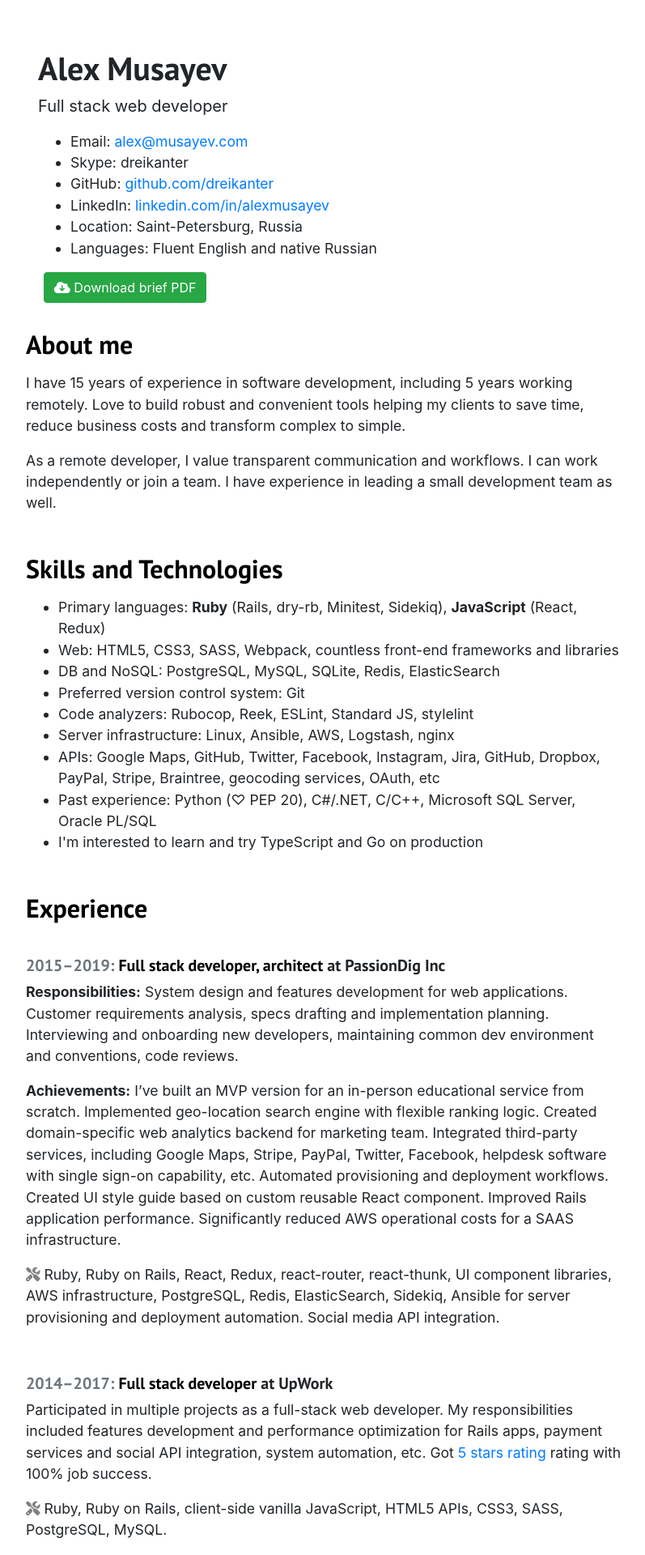
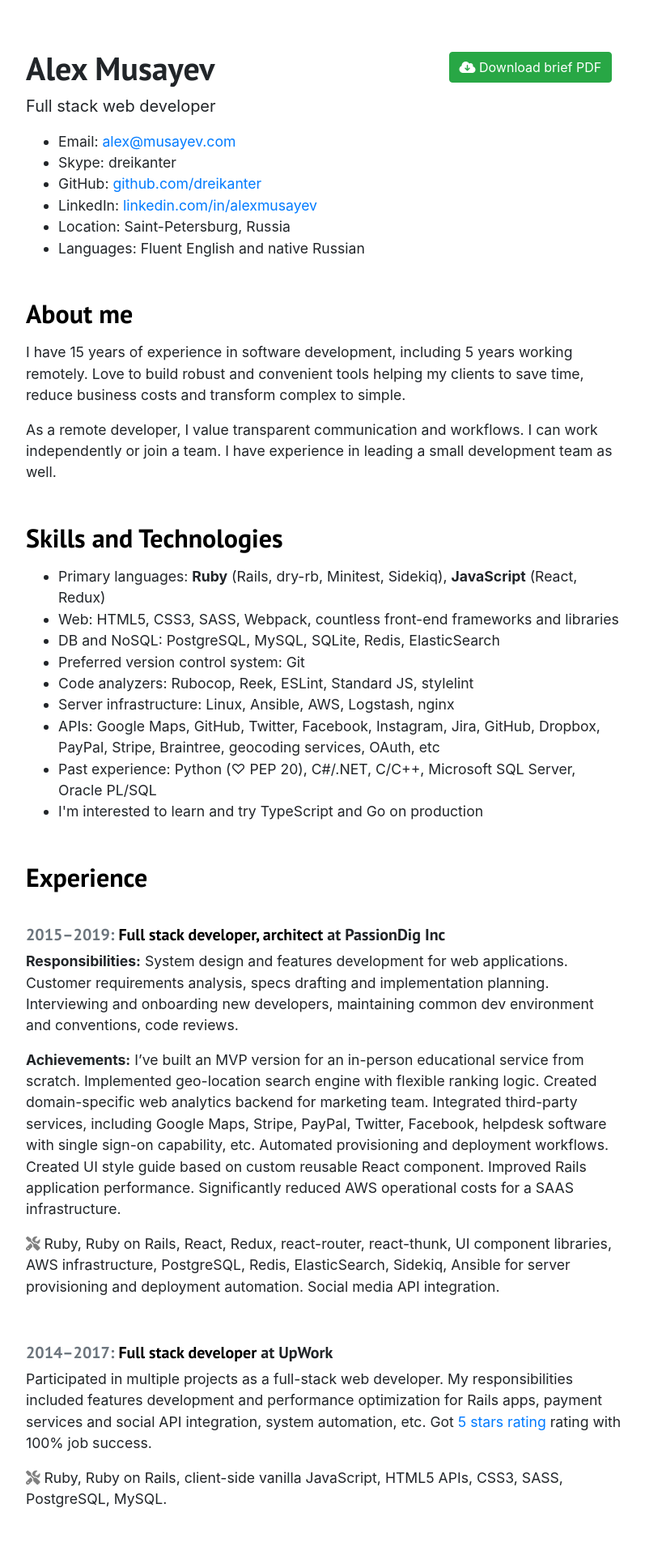
Before and after one commit to dreikanter/musayev.com, a Jekyll site: the page built from index.html, in a window 1280 px wide. Shown: the top 1920 px of the page at 81% size, without its empty margins (240-1037 px from the left). Built offline with Jekyll 4.4.1, drawn with Linux system fonts in a browser that asks for light colours; nearby versions of some CDN libraries.

Commit message:
Fix top section class definition

```diff
--- a/index.html
+++ b/index.html
@@ -2,7 +2,7 @@
 layout: default
 ---
 
-<section class="section" class="row">
+<section class="row section">
   <div class="col-sm-12 col-md-8 col-lg-8">
     <h1>Alex Musayev</h1>
     <p class="lead">Full stack web developer</p>
```
